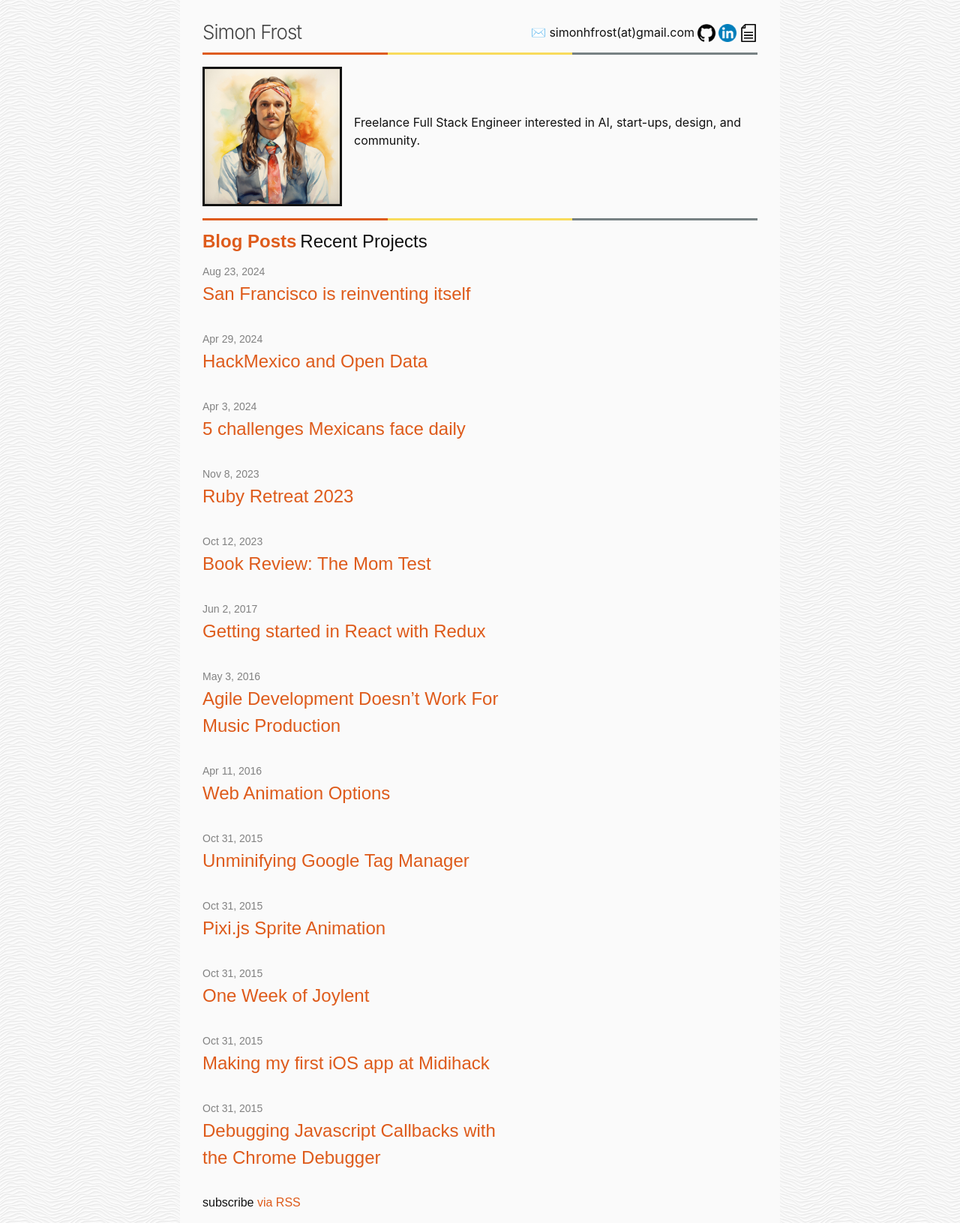
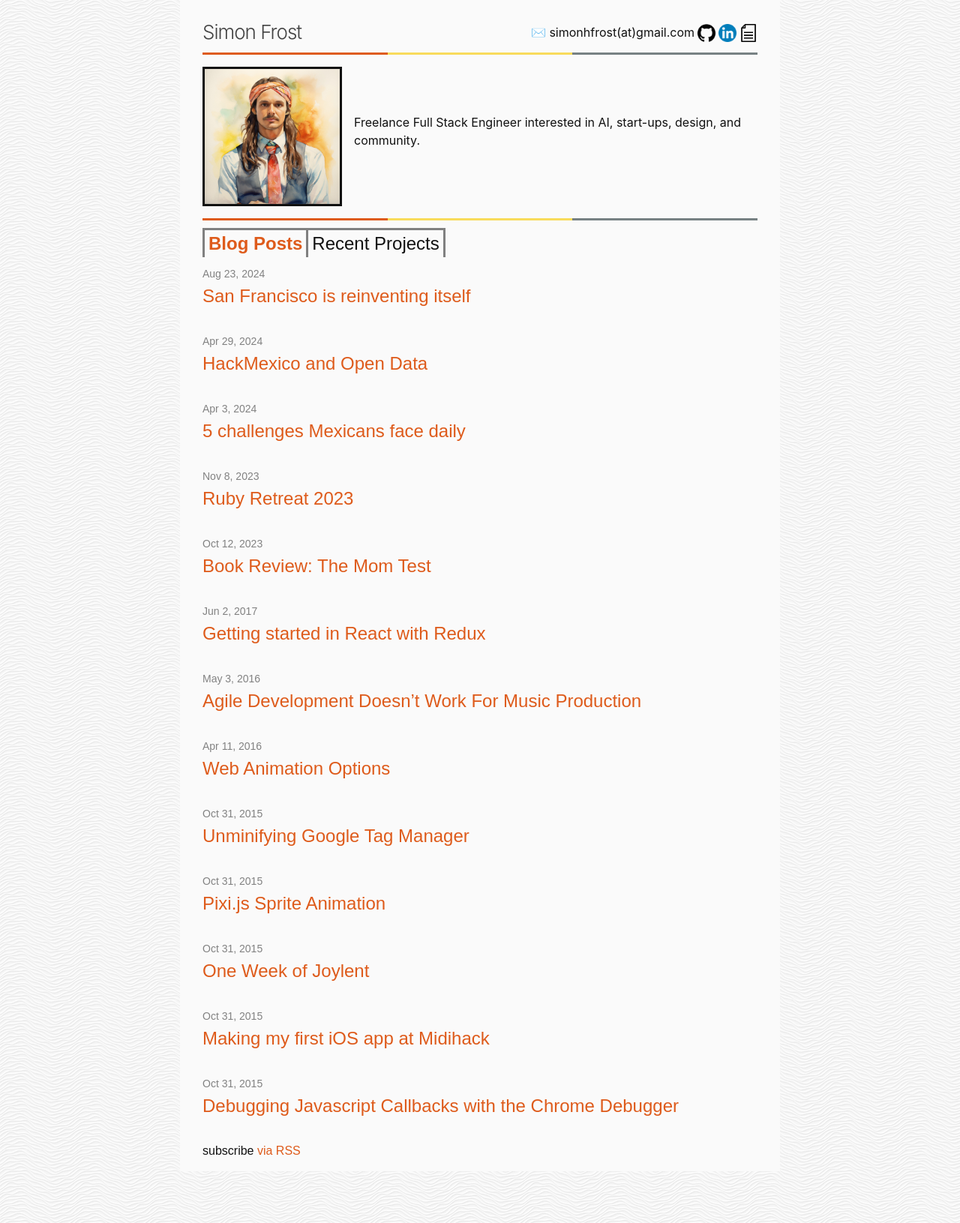
Before and after one commit to SimonHFrost/jekyll_blog, a Jekyll site: the page built from index.markdown, in a window 1280 px wide. Shown: the whole page at 75% size. Built offline with Jekyll 4.4.1, drawn with Linux system fonts in a browser that asks for light colours.

Commit message:
More tab styling

```diff
--- a/_layouts/home.html
+++ b/_layouts/home.html
@@ -41,9 +41,15 @@ layout: default
     <label for="tab2" class="tabs__label">Recent Projects</label>
     <div class="tabs__content">
       <div id="content2" class="tab-content">
-        <h2>First Project</h2>
+        <div>
+          <h2>Slowmad.app</h2>
+          <p>Slowmad is a travel optimiser app that suggests stops on the way to your destination</p>
+        </div>
 
-        <h2>Second Project</h2>
+        <div>
+          <h2>Aqifast.com</h2>
+          <p>Aqifast is a website to get the AQI (Air Quality Index) at your current location fast!</p>
+        </div>
       </div>
     </div>
   </div>
--- a/_sass/minima/_layout.scss
+++ b/_sass/minima/_layout.scss
@@ -260,15 +260,24 @@
 .tabs {
   display: flex;
   flex-wrap: wrap;
-  max-width: 400px;
   font-family: sans-serif;
 }
 
 .tabs__label {
   font-size: 24px;
-  padding: 10px 5px 0px 0px;
+  padding-left: 5px;
+  padding-right: 5px;
   margin-bottom: 10px;
+  margin-top: 10px;
+  // width: 200px;
+  border-top: 3px solid grey;
+  border-right: 3px solid grey;
+  border-left: 3px solid grey;
   cursor: pointer;
+}
+
+.tabs__label:first-of-type {
+  border-right: 0;
 }
 
 .tabs__radio {
```
